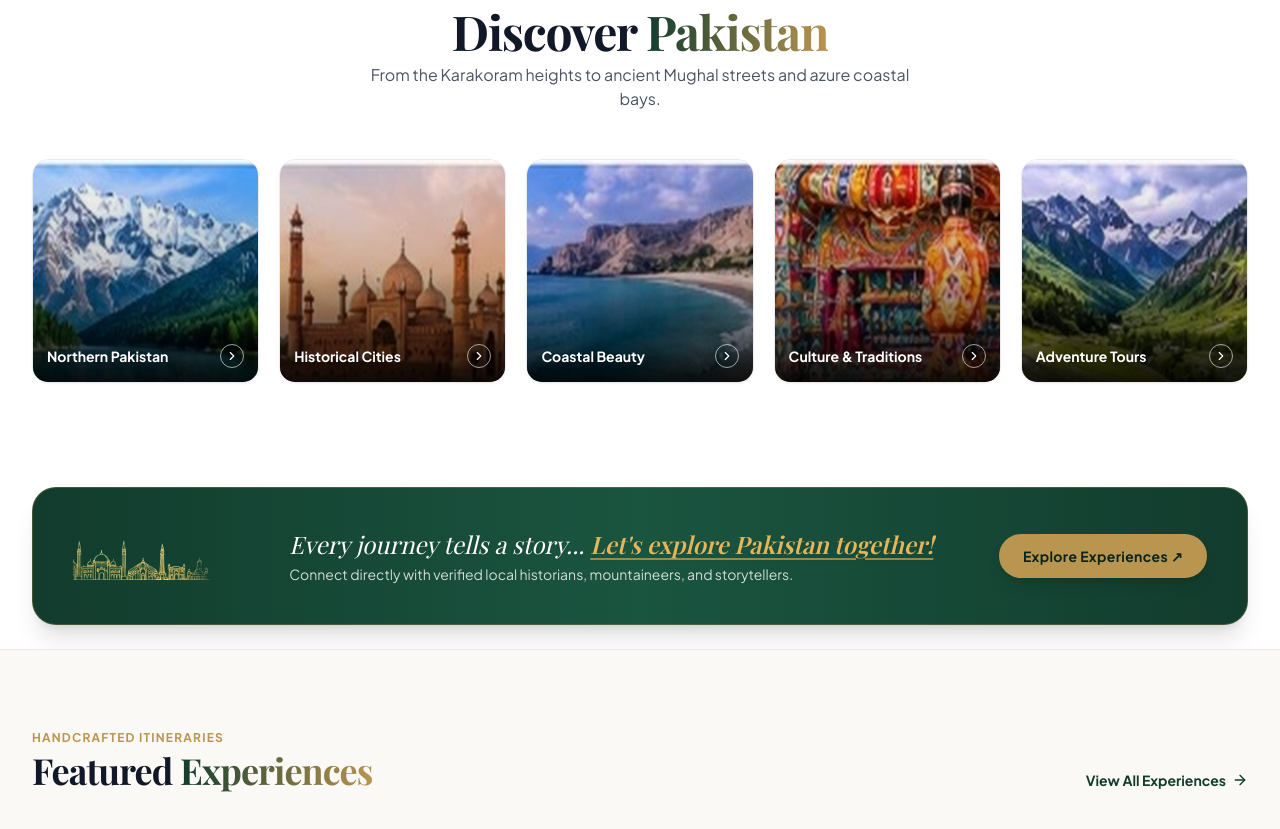
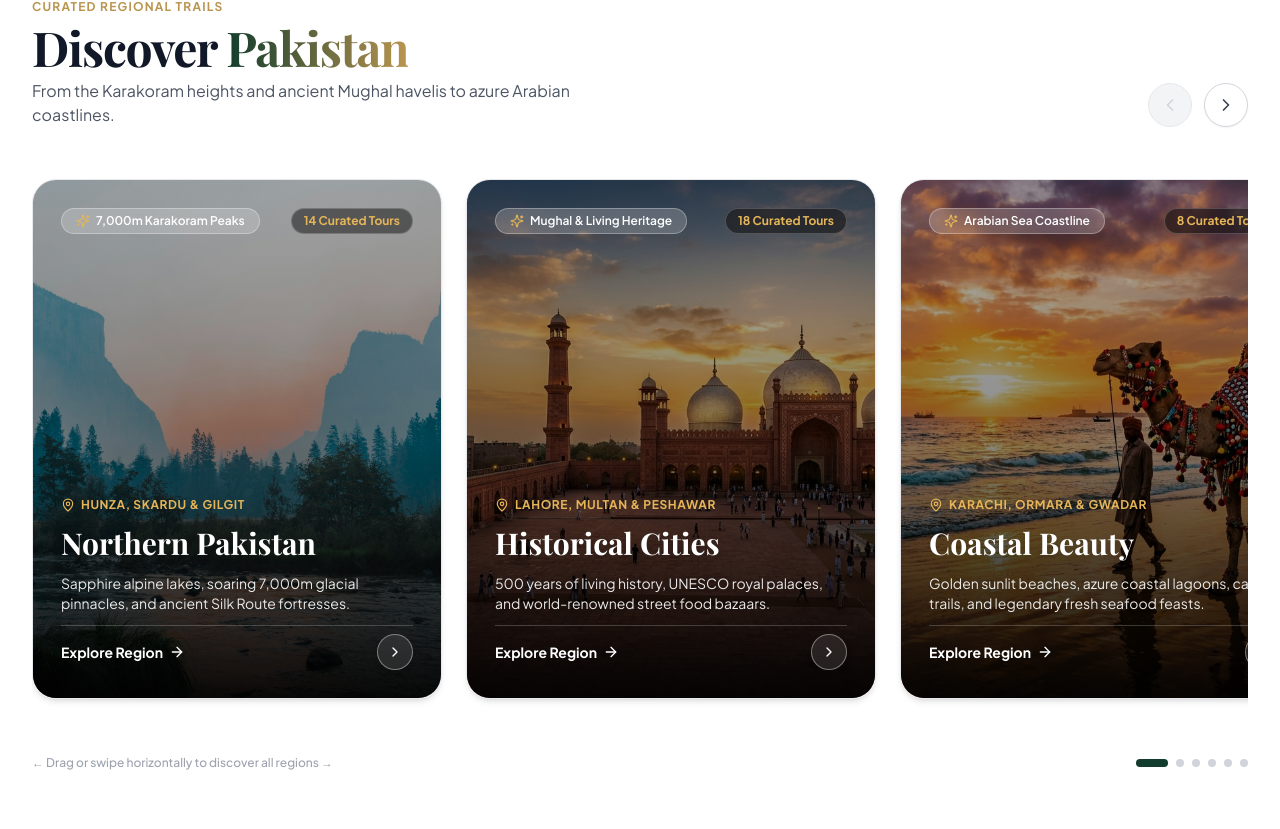
Before and after one commit to flyxosoft-creator/daastaan-e-pakistan, a Next.js app in the folder apps/web/: page / in a window 1280 px wide. Shown: the part 1042-1871 px from the top of the page. Built offline with nearby package versions, Linux system fonts and the light colour scheme; no server answers; a web font is replaced by a local one.

Commit message:
feat(web): rework Discover Pakistan cards into large interactive movable slider

```diff
--- a/apps/web/app/(public)/page.tsx
+++ b/apps/web/app/(public)/page.tsx
@@ -23,6 +23,7 @@ import {
   Instagram,
   Facebook,
   Twitter,
+  ChevronLeft,
   ChevronRight,
   Sparkles,
   Search,
@@ -347,41 +348,155 @@ function FeatureHighlightsBar() {
   );
 }
 
-/* ─── 2. Discover Pakistan Section (Matching 5 Cards Grid) ─────────── */
+/* ─── 2. Discover Pakistan Section (Large Movable Interactive Slider) ── */
 const DISCOVER_CARDS = [
   {
+    id: 'northern',
     title: 'Northern Pakistan',
-    image: '/images/card-northern-pakistan.jpg',
+    tagline: 'Hunza, Skardu & Gilgit',
+    badge: '7,000m Karakoram Peaks',
+    description: 'Sapphire alpine lakes, soaring 7,000m glacial pinnacles, and ancient Silk Route fortresses.',
+    image: '/images/hero-cinematic-pakistan.jpg',
+    toursCount: '14 Curated Tours',
     href: '/explore?region=northern',
   },
   {
+    id: 'historical',
     title: 'Historical Cities',
-    image: '/images/card-historical-cities.jpg',
+    tagline: 'Lahore, Multan & Peshawar',
+    badge: 'Mughal & Living Heritage',
+    description: '500 years of living history, UNESCO royal palaces, and world-renowned street food bazaars.',
+    image: '/images/hero-lahore.jpg',
+    toursCount: '18 Curated Tours',
     href: '/explore/lahore',
   },
   {
+    id: 'coastal',
     title: 'Coastal Beauty',
-    image: '/images/card-coastal-beauty.jpg',
+    tagline: 'Karachi, Ormara & Gwadar',
+    badge: 'Arabian Sea Coastline',
+    description: 'Golden sunlit beaches, azure coastal lagoons, camel trails, and legendary fresh seafood feasts.',
+    image: '/images/hero-karachi.jpg',
+    toursCount: '8 Curated Tours',
     href: '/explore?region=coastal',
   },
   {
+    id: 'culture',
     title: 'Culture & Traditions',
-    image: '/images/card-culture-traditions.jpg',
+    tagline: 'Folk Art, Shrines & Bazaars',
+    badge: 'Folk Art & Heritage',
+    description: 'Vibrant truck art workshops, sufi poetry gatherings, and centuries of master artisan craftsmanship.',
+    image: '/images/discover-culture-traditions.jpg',
+    toursCount: '11 Curated Tours',
     href: '/explore?category=culture',
   },
   {
-    title: 'Adventure Tours',
-    image: '/images/card-adventure-tours.jpg',
+    id: 'adventure',
+    title: 'Adventure Treks',
+    tagline: 'Fairy Meadows & Deosai Plains',
+    badge: 'High-Altitude Wilderness',
+    description: 'Rugged jeep safaris across high-altitude plateaus, alpine passes, and trails facing Nanga Parbat.',
+    image: '/images/hero-hunza.jpg',
+    toursCount: '12 Curated Tours',
     href: '/explore?category=adventure',
+  },
+  {
+    id: 'swat',
+    title: 'Swat Valley & Kalam',
+    tagline: 'The Switzerland of the East',
+    badge: 'Emerald Valleys & Rivers',
+    description: 'Emerald alpine rivers, fragrant pine forests, ancient Gandhara ruins, and snow-kissed meadows.',
+    image: '/images/hero-mountains-lake.jpg',
+    toursCount: '9 Curated Tours',
+    href: '/explore?region=swat',
   },
 ];
 
 function DiscoverPakistanSection() {
+  const sliderRef = useRef<HTMLDivElement>(null);
+  const [canScrollLeft, setCanScrollLeft] = useState(false);
+  const [canScrollRight, setCanScrollRight] = useState(true);
+  const [activeIndex, setActiveIndex] = useState(0);
+
+  // Mouse Drag to Slide state
+  const [isMouseDown, setIsMouseDown] = useState(false);
+  const [startX, setStartX] = useState(0);
+  const [scrollLeftState, setScrollLeftState] = useState(0);
+  const [hasDragged, setHasDragged] = useState(false);
+
+  const checkScrollState = () => {
+    if (!sliderRef.current) return;
+    const { scrollLeft, scrollWidth, clientWidth } = sliderRef.current;
+    setCanScrollLeft(scrollLeft > 15);
+    setCanScrollRight(scrollLeft + clientWidth < scrollWidth - 15);
+
+    // Approximate active card index based on card width
+    const cardWidth = 380;
+    const currentIndex = Math.round(scrollLeft / cardWidth);
+    setActiveIndex(Math.max(0, Math.min(DISCOVER_CARDS.length - 1, currentIndex)));
+  };
+
+  useEffect(() => {
+    const el = sliderRef.current;
+    if (!el) return;
+    checkScrollState();
+    el.addEventListener('scroll', checkScrollState);
+    window.addEventListener('resize', checkScrollState);
+    return () => {
+      el.removeEventListener('scroll', checkScrollState);
+      window.removeEventListener('resize', checkScrollState);
+    };
+  }, []);
+
+  const scroll = (direction: 'left' | 'right') => {
+    if (!sliderRef.current) return;
+    const cardWidth = 400;
+    sliderRef.current.scrollBy({
+      left: direction === 'left' ? -cardWidth : cardWidth,
+      behavior: 'smooth',
+    });
+  };
+
+  const scrollToCard = (index: number) => {
+    if (!sliderRef.current) return;
+    const cardWidth = 400;
+    sliderRef.current.scrollTo({
+      left: index * cardWidth,
+      behavior: 'smooth',
+    });
+  };
+
+  // Mouse drag handling
+  const handleMouseDown = (e: React.MouseEvent) => {
+    if (!sliderRef.current) return;
+    setIsMouseDown(true);
+    setHasDragged(false);
+    setStartX(e.pageX - sliderRef.current.offsetLeft);
+    setScrollLeftState(sliderRef.current.scrollLeft);
+  };
+
+  const handleMouseMove = (e: React.MouseEvent) => {
+    if (!isMouseDown || !sliderRef.current) return;
+    e.preventDefault();
+    const x = e.pageX - sliderRef.current.offsetLeft;
+    const walk = (x - startX) * 1.5;
+    if (Math.abs(walk) > 6) {
+      setHasDragged(true);
+    }
+    sliderRef.current.scrollLeft = scrollLeftState - walk;
+  };
+
+  const handleMouseUp = () => {
+    setIsMouseDown(false);
+    setTimeout(() => setHasDragged(false), 50);
+  };
+
   return (
-    <section className="py-16 sm:py-20 bg-white">
+    <section className="py-16 sm:py-24 bg-white overflow-hidden">
       <div className="max-w-7xl mx-auto px-4 sm:px-6 lg:px-8">
-        {/* Title Header with Clean Theme Gradient */}
-        <div className="text-center space-y-2 mb-10 sm:mb-12">
+        {/* Title Header with Slider Navigation Controls */}
+        <div className="flex flex-col md:flex-row md:items-end justify-between gap-6 mb-8 sm:mb-12">
+          <div className="space-y-2 text-left">
             <p className="text-xs font-bold uppercase tracking-widest text-[#B99550]">
               Curated Regional Trails
             </p>
@@ -391,35 +506,139 @@ function DiscoverPakistanSection() {
                 Pakistan
               </span>
             </h2>
-          <p className="text-sm sm:text-base text-gray-600 max-w-xl mx-auto">
-            From the Karakoram heights to ancient Mughal streets and azure coastal bays.
+            <p className="text-sm sm:text-base text-gray-600 max-w-xl">
+              From the Karakoram heights and ancient Mughal havelis to azure Arabian coastlines.
             </p>
           </div>
 
-        {/* 5 Photo Cards */}
-        <div className="grid grid-cols-1 sm:grid-cols-2 lg:grid-cols-5 gap-4 sm:gap-5">
+          {/* Slider Navigation Buttons */}
+          <div className="flex items-center gap-3 shrink-0">
+            <button
+              onClick={() => scroll('left')}
+              disabled={!canScrollLeft}
+              className={`w-11 h-11 rounded-full border flex items-center justify-center transition-all ${
+                canScrollLeft
+                  ? 'border-gray-300 bg-white hover:bg-[#123C2D] text-gray-700 hover:text-white shadow-sm hover:shadow-md cursor-pointer'
+                  : 'border-gray-200 bg-gray-100 text-gray-300 cursor-not-allowed'
+              }`}
+              aria-label="Previous destination"
+            >
+              <ChevronLeft className="w-5 h-5" />
+            </button>
+            <button
+              onClick={() => scroll('right')}
+              disabled={!canScrollRight}
+              className={`w-11 h-11 rounded-full border flex items-center justify-center transition-all ${
+                canScrollRight
+                  ? 'border-gray-300 bg-white hover:bg-[#123C2D] text-gray-700 hover:text-white shadow-sm hover:shadow-md cursor-pointer'
+                  : 'border-gray-200 bg-gray-100 text-gray-300 cursor-not-allowed'
+              }`}
+              aria-label="Next destination"
+            >
+              <ChevronRight className="w-5 h-5" />
+            </button>
+          </div>
+        </div>
+
+        {/* Large Movable Horizontal Slider */}
+        <div
+          ref={sliderRef}
+          onMouseDown={handleMouseDown}
+          onMouseMove={handleMouseMove}
+          onMouseUp={handleMouseUp}
+          onMouseLeave={handleMouseUp}
+          className={`flex gap-6 overflow-x-auto scroll-smooth snap-x snap-mandatory scrollbar-none pb-4 pt-1 select-none ${
+            isMouseDown ? 'cursor-grabbing' : 'cursor-grab'
+          }`}
+          style={{ scrollbarWidth: 'none', msOverflowStyle: 'none' }}
+        >
           {DISCOVER_CARDS.map((card) => (
             <Link
-              key={card.title}
+              key={card.id}
               href={card.href}
-              className="group relative rounded-2xl overflow-hidden shadow-sm hover:shadow-xl transition-all duration-500 h-52 sm:h-56 border border-gray-200/80 hover:border-[#B99550]/50"
+              onClick={(e) => {
+                if (hasDragged) {
+                  e.preventDefault();
+                }
+              }}
+              className="group relative w-[310px] sm:w-[360px] md:w-[390px] lg:w-[410px] h-[480px] sm:h-[520px] rounded-3xl overflow-hidden shadow-md hover:shadow-2xl transition-all duration-500 border border-gray-200/90 shrink-0 snap-start flex flex-col justify-between p-6 sm:p-7"
             >
+              {/* High-Resolution Background Photography */}
+              <div className="absolute inset-0 z-0">
                 <img
                   src={card.image}
                   alt={card.title}
-                className="w-full h-full object-cover object-center group-hover:scale-105 transition-transform duration-700"
+                  className="w-full h-full object-cover object-center group-hover:scale-108 transition-transform duration-700"
                 />
-              <div className="absolute inset-0 bg-gradient-to-t from-black/85 via-black/20 to-transparent" />
-              <div className="absolute bottom-3.5 left-3.5 right-3.5 flex items-center justify-between">
-                <span className="text-white font-bold text-xs sm:text-sm drop-shadow-md leading-tight">
+              </div>
+
+              {/* Dual Direction Cinematic Gradient Overlay */}
+              <div className="absolute inset-0 z-1 bg-gradient-to-t from-black/95 via-black/45 to-black/30 group-hover:from-black/90 transition-colors" />
+
+              {/* Card Top Pill Elements */}
+              <div className="relative z-10 flex items-center justify-between gap-2">
+                <span className="inline-flex items-center gap-1.5 px-3.5 py-1 rounded-full bg-white/20 backdrop-blur-md border border-white/30 text-white text-xs font-semibold shadow-xs">
+                  <Sparkles className="w-3.5 h-3.5 text-[#E5B558]" />
+                  <span>{card.badge}</span>
+                </span>
+
+                <span className="inline-flex items-center px-3 py-1 rounded-full bg-black/45 backdrop-blur-md border border-white/20 text-[#E5B558] text-xs font-bold shadow-xs">
+                  {card.toursCount}
+                </span>
+              </div>
+
+              {/* Card Bottom Content Elements */}
+              <div className="relative z-10 space-y-3 pt-12">
+                <div className="flex items-center gap-1.5 text-xs font-bold uppercase tracking-wider text-[#E5B558]">
+                  <MapPin className="w-3.5 h-3.5" />
+                  <span>{card.tagline}</span>
+                </div>
+
+                <h3 className="font-serif text-2xl sm:text-3xl font-bold text-white drop-shadow-md leading-tight group-hover:text-[#F7F3E9] transition-colors">
                   {card.title}
+                </h3>
+
+                <p className="text-xs sm:text-sm text-white/90 leading-relaxed line-clamp-2 font-normal drop-shadow">
+                  {card.description}
+                </p>
+
+                {/* Explore Action Button */}
+                <div className="pt-2 flex items-center justify-between border-t border-white/20">
+                  <span className="text-xs sm:text-sm font-bold text-white group-hover:text-[#E5B558] transition-colors flex items-center gap-1.5">
+                    <span>Explore Region</span>
+                    <ArrowRight className="w-4 h-4 group-hover:translate-x-1 transition-transform" />
                   </span>
-                <div className="w-6 h-6 rounded-full border border-white/60 flex items-center justify-center text-white text-xs group-hover:bg-[#B99550] group-hover:border-[#B99550] group-hover:text-[#123C2D] transition-colors shrink-0">
-                  <ChevronRight className="w-3.5 h-3.5" />
+                  <div className="w-9 h-9 rounded-full border border-white/40 bg-white/10 backdrop-blur-md flex items-center justify-center text-white group-hover:bg-[#B99550] group-hover:border-[#B99550] group-hover:text-[#0A2418] transition-all duration-300 group-hover:scale-110 shadow-md">
+                    <ChevronRight className="w-4 h-4" />
+                  </div>
                 </div>
               </div>
             </Link>
           ))}
+        </div>
+
+        {/* Bottom Pagination Dots & Drag Hint */}
+        <div className="flex flex-col sm:flex-row items-center justify-between gap-4 mt-8 pt-2">
+          {/* Subtle Drag Hint */}
+          <p className="text-xs text-gray-400 font-medium hidden sm:block">
+            ← Drag or swipe horizontally to discover all regions →
+          </p>
+
+          {/* Interactive Navigation Dots */}
+          <div className="flex items-center gap-2 mx-auto sm:mx-0">
+            {DISCOVER_CARDS.map((_, dotIdx) => (
+              <button
+                key={dotIdx}
+                onClick={() => scrollToCard(dotIdx)}
+                className={`h-2 rounded-full transition-all duration-300 cursor-pointer ${
+                  activeIndex === dotIdx
+                    ? 'w-8 bg-[#123C2D]'
+                    : 'w-2 bg-gray-300 hover:bg-gray-400'
+                }`}
+                aria-label={`Go to slide ${dotIdx + 1}`}
+              />
+            ))}
+          </div>
         </div>
       </div>
     </section>
```
Also changed, not shown: apps/web/app/(public)/contact/page.tsx (line endings or trailing spaces), apps/web/public/images/discover-culture-traditions.jpg (added). Lines whose indentation alone changed are shown as unchanged.
